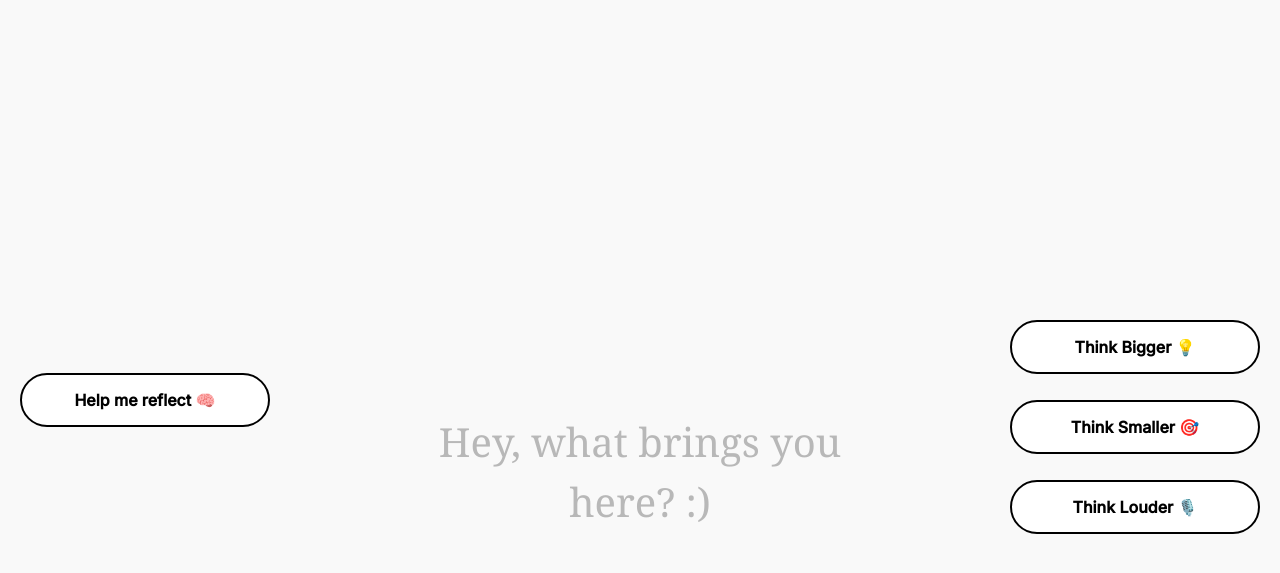
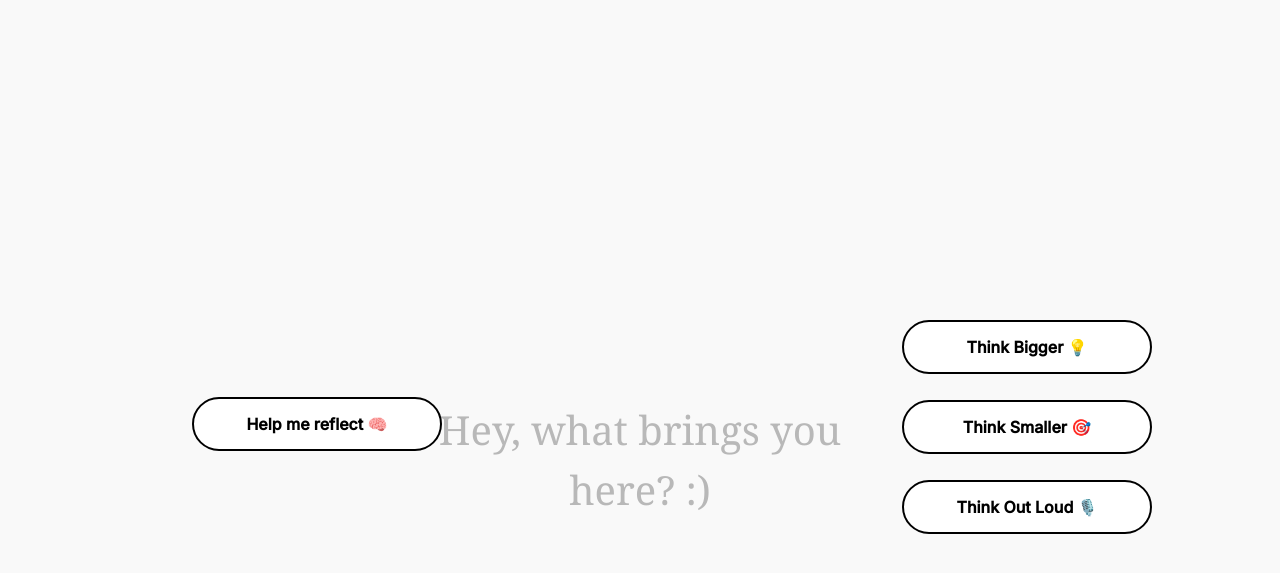
Before and after one commit to songsbyarchit/reflective-exp, a Flask app: page / in a window 1280 px wide. Shown: the top 573 px of the page. Run offline with Flask 3, Linux system fonts and the light colour scheme.

Commit message:
sliding effect MUCH smoother now and buttons pretty much perfectly placed.

```diff
--- a/templates/index.html
+++ b/templates/index.html
@@ -104,8 +104,8 @@
 
         #help-me-reflect {
             position: fixed;
-            left: 20px; /* Align "Help me reflect" to the left side */
-            top: 50%;
+            left: 15%; /* Align "Help me reflect" to the left side */
+            top: 53%;
             transform: translateY(-50%);
             width: 250px; /* Make it the same size as other buttons */
             padding: 15px 35px;
@@ -127,7 +127,7 @@
 
         .small-button {
             position: fixed;
-            right: 20px; /* Align to the right side */
+            right: 10%; /* Align to the right side */
             width: 250px; /* Match the width of "Help me reflect" */
             padding: 15px 35px;
             font-size: 16px;
@@ -182,32 +182,10 @@
         function scrollToCenter() {
             const inputBoxRect = inputBox.getBoundingClientRect();
             const viewportHeight = window.innerHeight;
-            const scrollOffset = window.scrollY || document.documentElement.scrollTop;
-            const newScrollPosition = Math.max(0, scrollOffset + inputBoxRect.top - (viewportHeight / 2) + (inputBoxRect.height / 2));
-            const threshold = 1; // Minimal threshold for responsiveness
+            const newPaddingTop = Math.max(0, (viewportHeight - inputBoxRect.height) / 2);
 
-            function smoothScroll(start, end, duration) {
-                const startTime = performance.now();
-
-                function step(currentTime) {
-                    const elapsedTime = currentTime - startTime;
-                    const progress = Math.min(elapsedTime / duration, 1);
-                    const ease = progress < 0.5
-                        ? 2 * progress * progress
-                        : 1 - Math.pow(-2 * progress + 2, 2) / 2;
-                    window.scrollTo(0, start + (end - start) * ease);
-
-                    if (elapsedTime < duration) {
-                        requestAnimationFrame(step);
-                    }
-                }
-
-                requestAnimationFrame(step);
-            }
-
-            if (Math.abs(window.scrollY - newScrollPosition) > threshold) {
-            smoothScroll(window.scrollY, newScrollPosition, 300); // Adjust duration as needed
-            }
+            // Update the padding-top of chat-container to create the smooth sliding effect
+            document.querySelector(".chat-container").style.paddingTop = `${newPaddingTop}px`;
         }
 
         debounceTimeout = setTimeout(() => {
@@ -352,7 +330,7 @@
         this.style.height = this.scrollHeight + "px"; // Adjust height based on content
         this.style.animation = "none"; // Stop placeholder fade animation
         this.style.color = "#333"; // Revert text color to normal
-        scrollToCenter(); // Center the input box vertically
+        scrollToCenter(); // Keep the content centered as the user types
     });
 
     document.getElementById("help-me-reflect").addEventListener("click", async () => {
@@ -387,6 +365,6 @@
 <button id="help-me-reflect">Help me reflect 🧠</button>
 <button id="think-bigger" class="small-button">Think Bigger 💡</button>
 <button id="think-smaller" class="small-button">Think Smaller 🎯</button>
-<button id="think-louder" class="small-button">Think Louder 🎙️</button>
+<button id="think-louder" class="small-button">Think Out Loud 🎙️</button>
 </body>
 </html>
```
